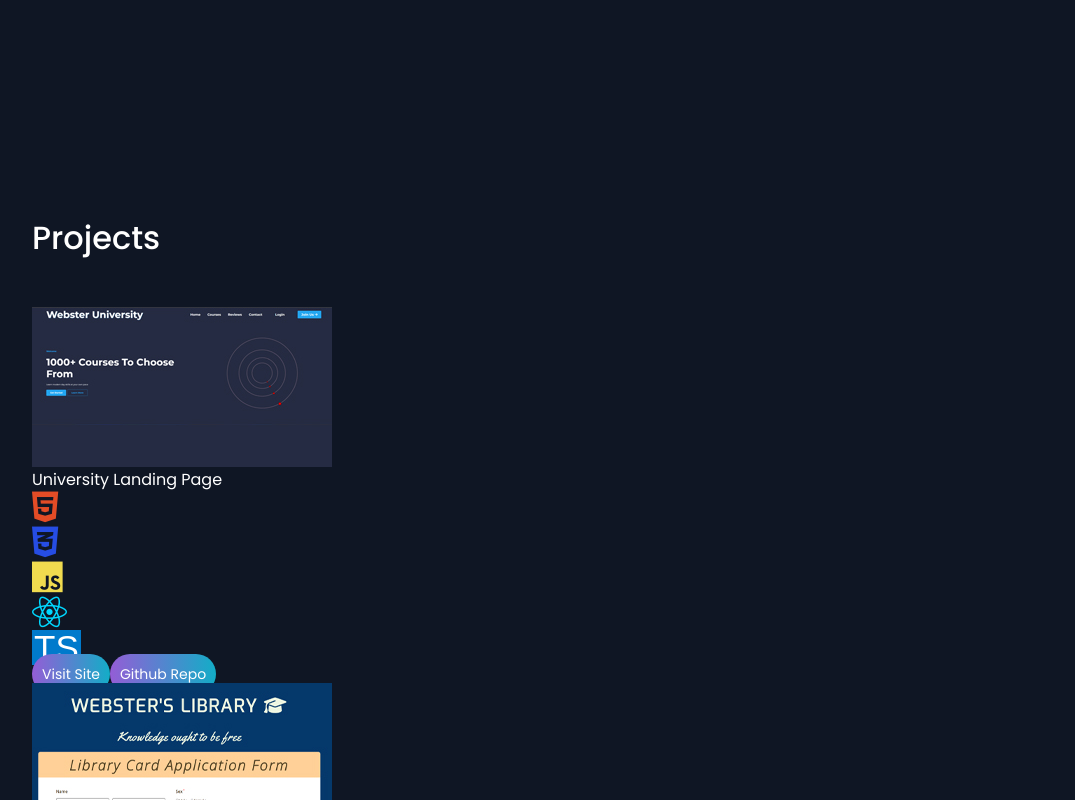
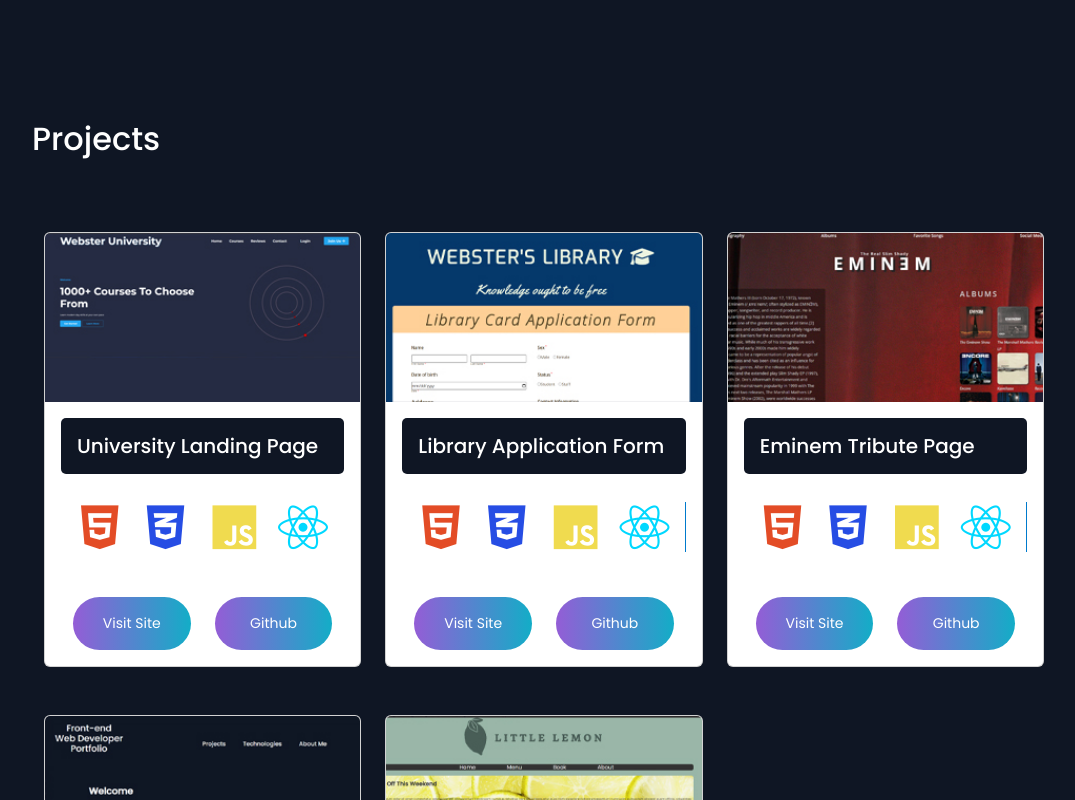
Before and after one commit to WebsterManyanga/Portfolio-Page, a React (Create React App) app in the folder react-app/: page / in a window 1280 px wide. Shown: the part 840-1640 px from the top of the page, without its empty margins (96-1171 px from the left). Built offline with nearby package versions, Linux system fonts and the light colour scheme; some icons are missing.

Commit message:
product card with bootstrap

```diff
--- a/react-app/src/components/Projects/Projects.css
+++ b/react-app/src/components/Projects/Projects.css
@@ -57,8 +57,12 @@
 
 .projects .button-link {
   font-size: 14px;
-  padding: 10px ;
-  width: fit-content;
-  justify-content: center;
-  align-items: center;
+  display: block;
+  text-align: center;
 }
+
+.card-title {
+  background-color: #0F1624;
+  color: #fff;
+  border-radius: 5px;
+}
--- a/react-app/src/components/Projects/Projects.tsx
+++ b/react-app/src/components/Projects/Projects.tsx
@@ -2,7 +2,7 @@
 import ProjectData from '../../Server/Projects';
 import TechStack from '../TechStack';
 import Card from 'react-bootstrap/Card';
-import { Col, Container, Row } from 'react-bootstrap';
+import { Button, Col, Container, Row } from 'react-bootstrap';
 
 
 export default function Projects() {
@@ -15,19 +15,25 @@
       <Row>
         {ProjectData.map((project, index) => (
           <Col md={6} lg={4} className='my-4'>
-            <Card
-              bg='primary'
-            >
+            <Card>
               <Card.Img
                 variant='top'
                 src={project.image}
                 alt='website preview image'
               />
               <Card.Body>
-                <Card.Title>{project.name}</Card.Title>
+                <Card.Title className='card-title p-3'>{project.name}</Card.Title>
                 <TechStack project={project}/>
-                <Card.Link href={project.site} className='button-link'>Visit Site</Card.Link>
-                <Card.Link href={project.github} className='button-link'>Github Repo</Card.Link>
+                <Container className='mt-4'>
+                  <Row className='gy-3'>
+                    <Col xs={12} md={6}>
+                      <a href={project.site} className='button-link py-3'>Visit Site</a>
+                    </Col>
+                    <Col>
+                      <a href={project.github} className='button-link py-3'>Github</a>
+                    </Col>
+                  </Row>
+                </Container>
               </Card.Body>
             </Card>
           </Col>
--- a/react-app/src/components/TechStack/TechStack.css
+++ b/react-app/src/components/TechStack/TechStack.css
@@ -1,14 +1,15 @@
 .projects__technologies  {
   width: 100%;
-  font-size: 50px;
-  display: flex;
-  justify-content: center;
-  gap: 40px;
-  border: 2px dashed red;
+  display: grid;
+  grid-auto-columns: 27%;
+  grid-auto-flow: column;
+  overflow-x: auto;
+  height: min-content;
+  padding: 20px ;
 }
 
 .fa-brands {
-  font-size:35px;
+  font-size:50px;
 }
 
 .fa-html5 {
@@ -28,10 +29,19 @@
 }
 .typescript {
   background-color: #007acc;
+  color: #fff;
+  font-size: 25px;
+  display: flex;
+  width: 60%;
+  height: 50px;
+  justify-content: end;
+  align-items: end;
+  padding-right: 5px;
 }
 
 .typescript::after {
   content: 'TS';
   font-family:Arial, Helvetica, sans-serif;
   padding: 2px;
+
 }
--- a/react-app/src/components/TechStack/TechStack.tsx
+++ b/react-app/src/components/TechStack/TechStack.tsx
@@ -8,17 +8,15 @@
 
 export default function TechStack({project} : Props) {
   return (
-    <Container>
-      <Row className="my-4">
+    <ul className="projects__technologies">
       {project.techStack.map((technology, i) => {
         const icon = findIcon(technology);
         return (
-        <Col xs={2}>
-          <i className={`fa-brands ${icon}`}></i>
-        </Col>
+          <li>
+            <i className={`fa-brands ${icon}`}></i>
+          </li>
       )})}
-      </Row>
-  </Container>
+  </ul>
 
   )
 }
--- a/react-app/src/index.css
+++ b/react-app/src/index.css
@@ -32,6 +32,3 @@
 :root {
   --primary-color: #f00;
 }
-
-
-@import 'bootstrap/dist/css/bootstrap.min.css';
--- a/react-app/src/index.tsx
+++ b/react-app/src/index.tsx
@@ -1,5 +1,6 @@
 import React from 'react';
 import ReactDOM from 'react-dom/client';
+import 'bootstrap/dist/css/bootstrap.min.css';
 import './index.css';
 import App from './components/App/App';
 import reportWebVitals from './reportWebVitals';
```
